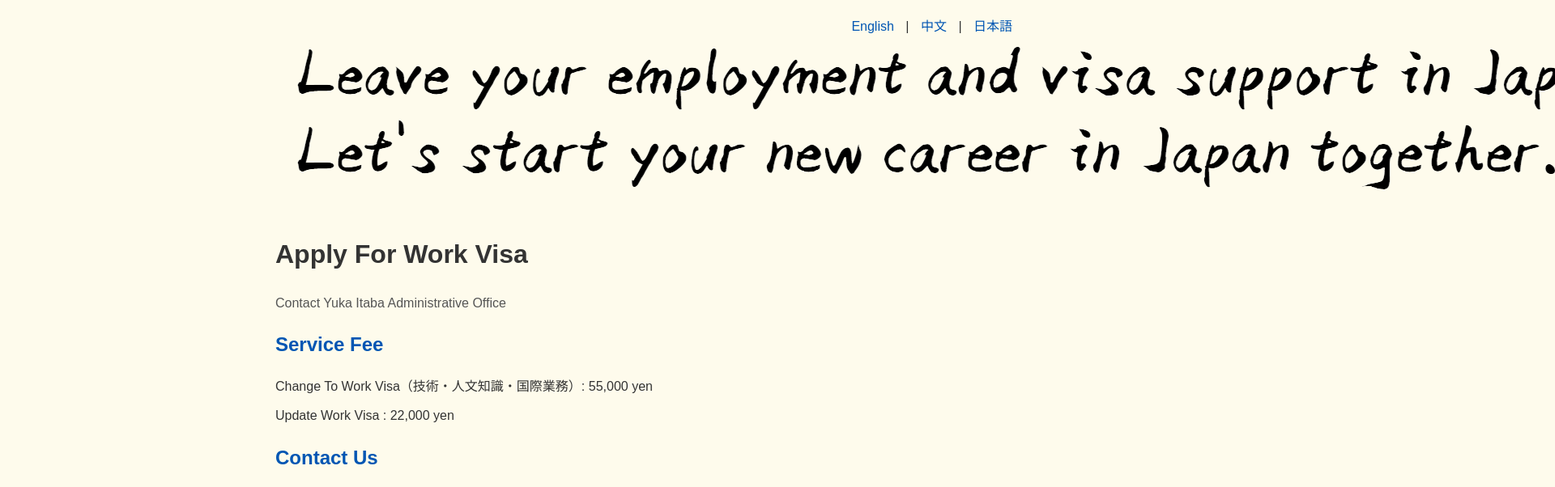
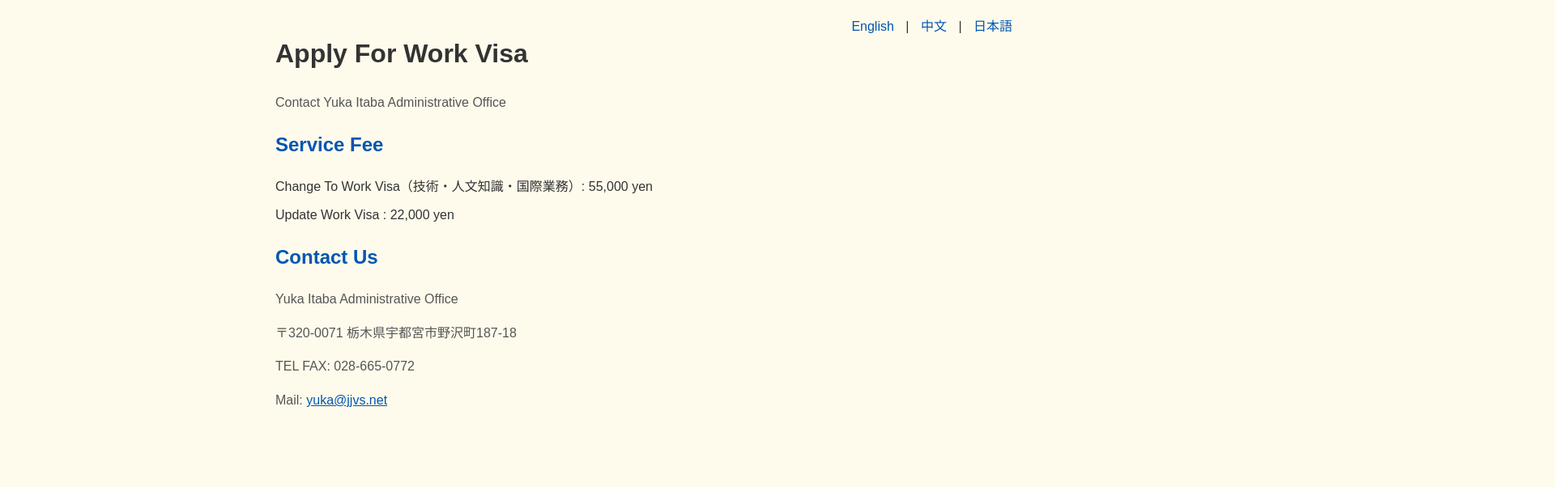
Before and after one commit to JinDGTM/.github.io, a plain HTML site: page ForForeigners_en.html in a window 1280 px wide. Shown: the top 602 px of the page at 81% size, 1920 px wide, since content can reach past the window. Drawn offline with Linux system fonts and the light colour scheme.

Commit message:
Update ForForeigners_en.html

```diff
--- a/ForForeigners_en.html
+++ b/ForForeigners_en.html
@@ -11,7 +11,6 @@
         <a href="about_ja.html">日本語</a>
     </div>
     <div class="content">
-        <img src="https://github.com/JinDGTM/.github.io/blob/main/intro.png?raw=true" alt="Company Information" />
         <h1>Apply For Work Visa</h1>
         <p>Contact Yuka Itaba Administrative Office</p>
 
```
